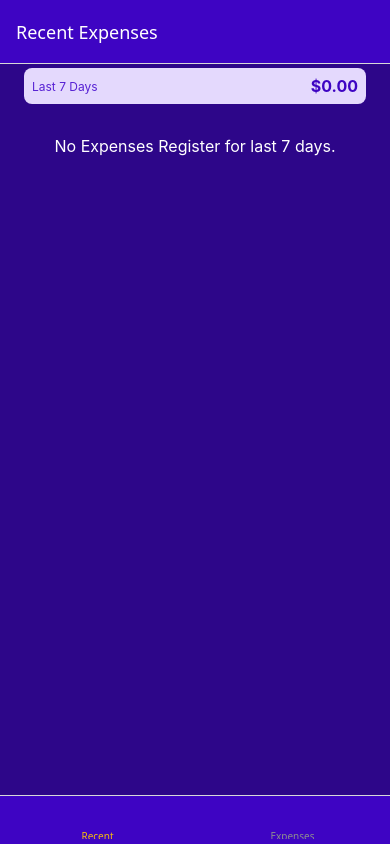
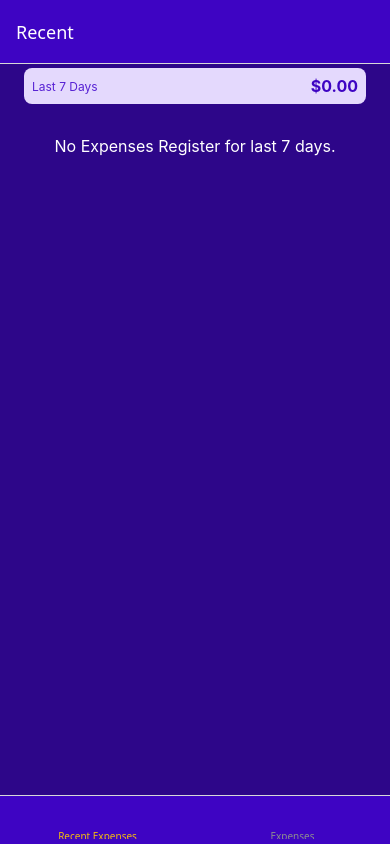
Before and after one commit to sanketpaste/ExpenseTracker, a React Native app: screen / in a window 390 px wide. Built offline with nearby package versions, Linux system fonts and the light colour scheme; some icons are missing.

Commit message:
update added

```diff
--- a/App.js
+++ b/App.js
@@ -39,8 +39,8 @@ function ExpensesOverview() {
         name="RecentExpenses"
         component={RecentExpenses}
         options={{
-          title: 'Recent Expenses',
-          tabBarLabel: 'Recent',
+          title: 'Recent ',
+          tabBarLabel: 'Recent Expenses',
           tabBarIcon: ({color, size}) => (
             <Fontawesome5 name="hourglass" color={color} size={size} />
           ),
```
